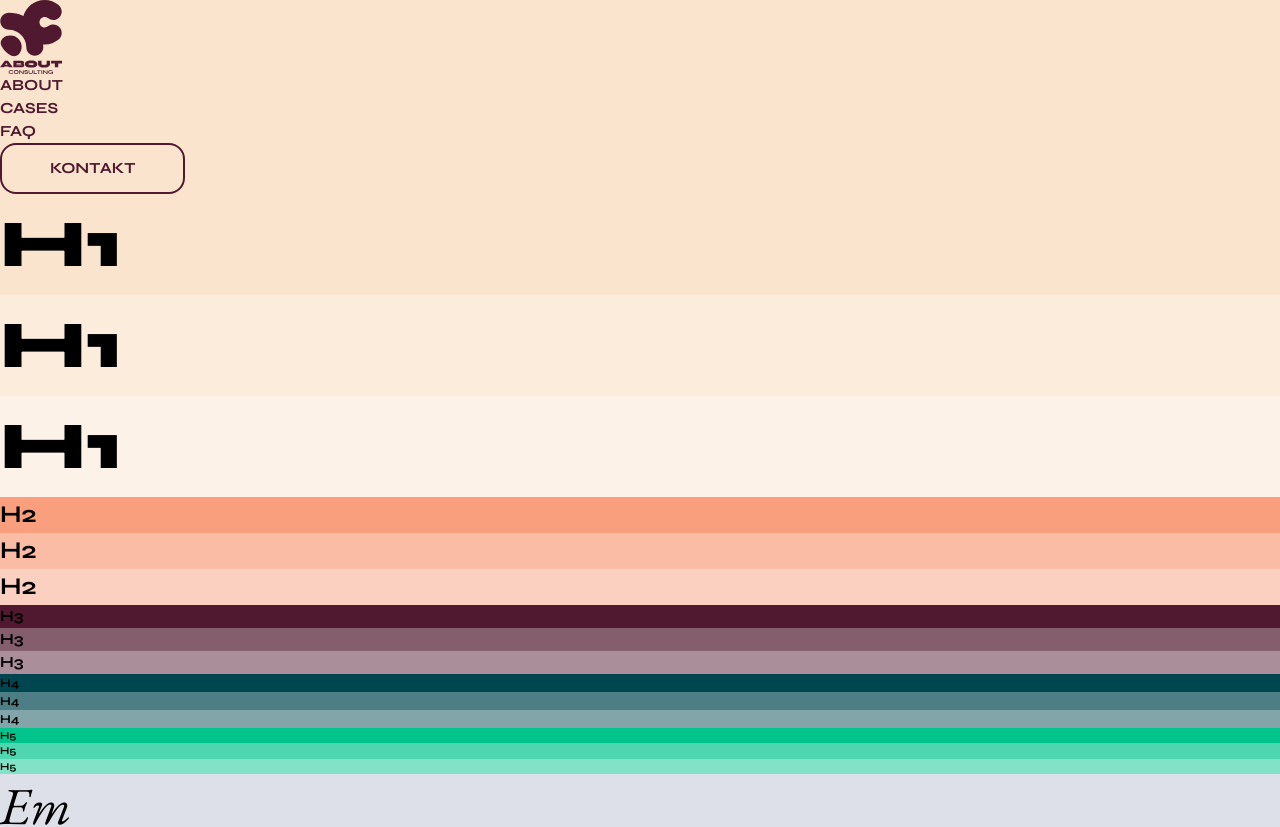
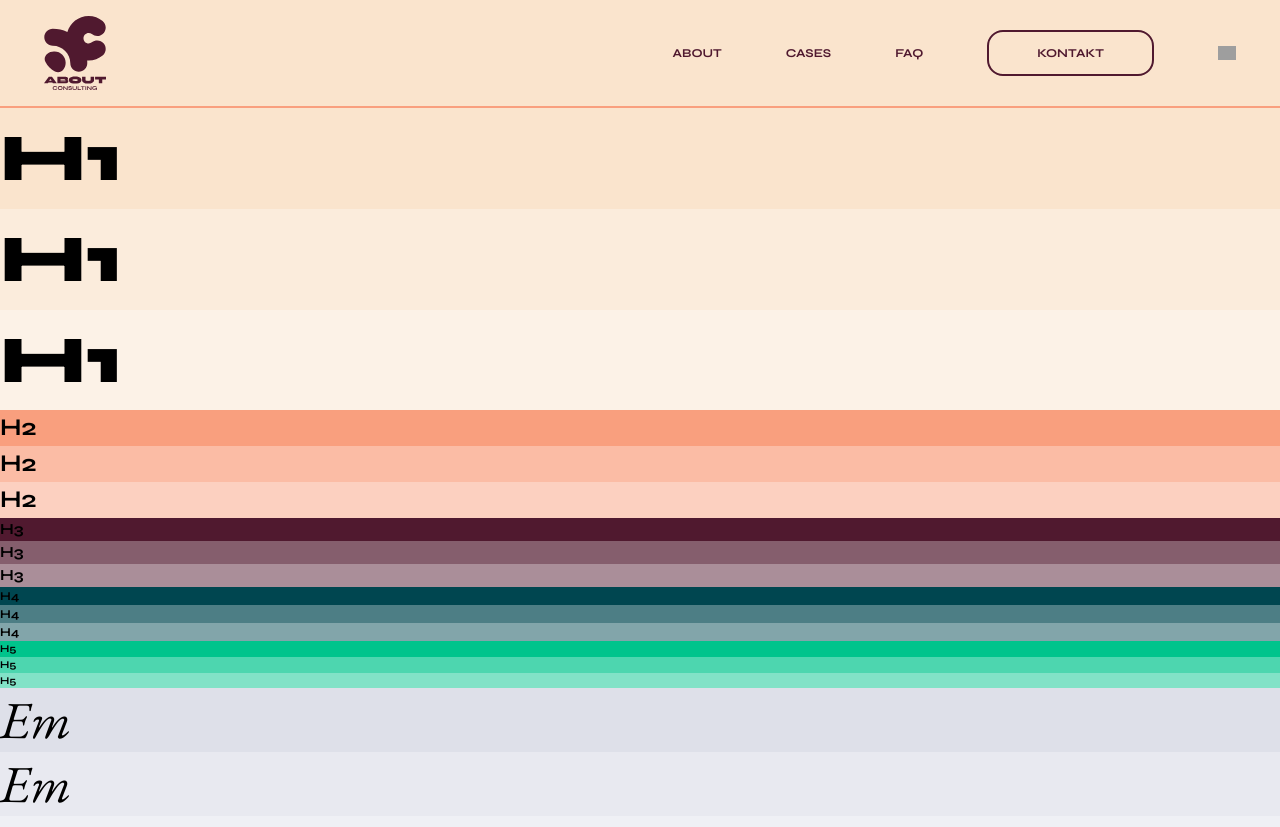
Before and after one commit to jennynguyenoberg/about-consulting, a Next.js app: page / in a window 1280 px wide. Shown: the top 827 px of the page. Built offline with nearby package versions, Linux system fonts and the light colour scheme; grey boxes are pictures that could not be loaded; a web font is replaced by a local one.

Commit message:
Initial navbar styling

```diff
--- a/src/app/components/Navbar/Navbar.tsx
+++ b/src/app/components/Navbar/Navbar.tsx
@@ -1,35 +1,47 @@
-import Image from "next/image";
-import Link from "next/link";
+import Image from 'next/image'
+import Link from 'next/link'
 
 export default function Navbar() {
   return (
     <nav>
-      <div>
+      <div className="px-11 py-4 flex justify-between border-b-2 border-salmon-500 gap-16">
+        <div className="flex items-center">
           <Link href="/">
             <Image src="/logo.svg" alt="Logo" width={62} height={62} />
           </Link>
         </div>
+
+        <div className="flex items-center gap-16">
           <div>
             <Link href="/about">
-          <h3 className="text-aubergine-500">About</h3>
+              <h4 className="text-aubergine-500">About</h4>
             </Link>
           </div>
+
           <div>
             <Link href="/cases">
-          <h3 className="text-aubergine-500">Cases</h3>
+              <h4 className="text-aubergine-500">Cases</h4>
             </Link>
           </div>
+
           <div>
             <Link href="/faq">
-          <h3 className="text-aubergine-500">FAQ</h3>
+              <h4 className="text-aubergine-500">FAQ</h4>
             </Link>
           </div>
+
           <div>
             <Link href="/kontakt">
               <button className="text-aubergine-500 px-12 py-3 border-aubergine-500 border-solid border-2 rounded-2xl hover:bg-aubergine-500 hover:text-apricot-500">
-            <h3>Kontakt</h3>
+                <h4>Kontakt</h4>
               </button>
             </Link>
+          </div>
+
+          <div>
+            <Image src="/hamburger.svg" alt="Menu" width={18} height={18} />
+          </div>
+        </div>
       </div>
     </nav>
   )
```
Lines whose indentation alone changed are shown as unchanged.
